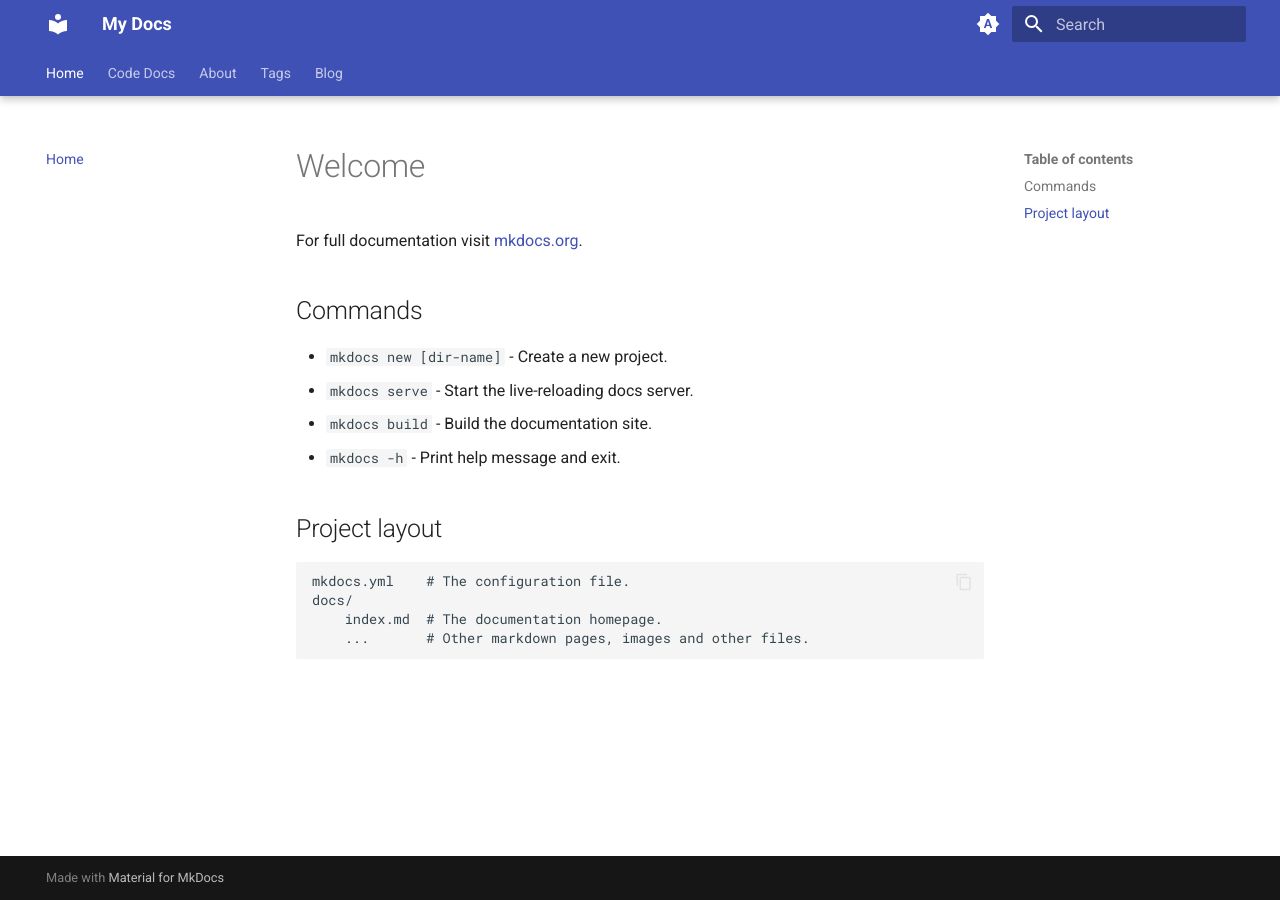
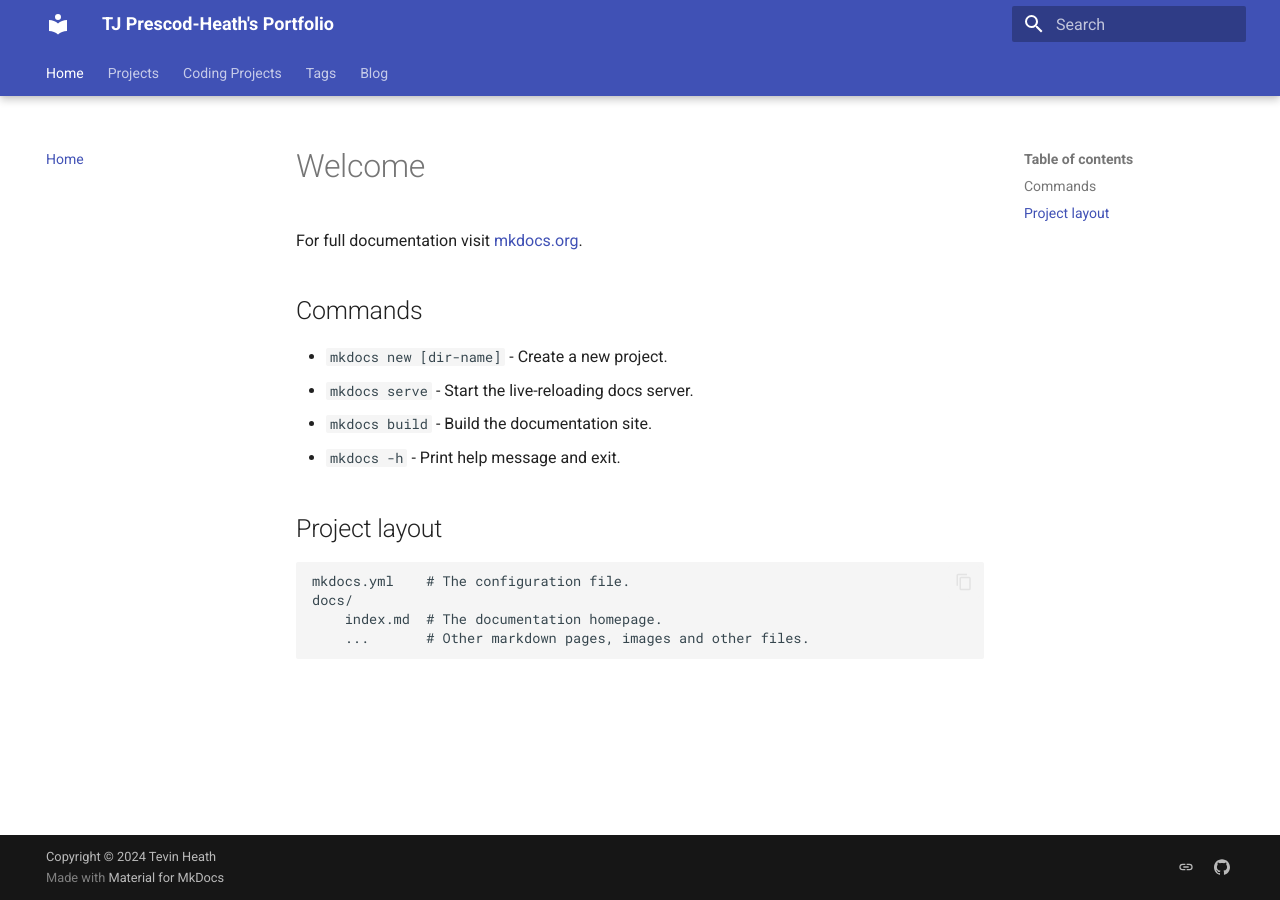
Before and after one commit to TevHeath/tevheath.github.io, an MkDocs documentation site: the page built from docs/index.md, in a window 1280 px wide. Built offline with MkDocs 1.6.1 and Material for MkDocs 9.7.7, drawn with Linux system fonts in a browser that asks for light colours.

```diff
--- a/mkdocs.yml
+++ b/mkdocs.yml
@@ -1,14 +1,14 @@
-site_name: My Docs
+site_name: TJ Prescod-Heath's Portfolio
 site_url: https://mydomain.org/mysite
 theme:
   name: material
   palette:
-    # Palette toggle for automatic mode
-    - media: "(prefers-color-scheme)"
-      toggle:
-        icon: material/brightness-auto
-        name: Switch to light mode
-
+#    # Palette toggle for automatic mode
+#    - media: "(prefers-color-scheme)"
+#      toggle:
+#        icon: material/brightness-auto
+#        name: Switch to light mode
+    -
     # Palette toggle for light mode
     - media: "(prefers-color-scheme: light)"
       scheme: default
@@ -66,11 +66,24 @@ markdown_extensions:
 
 nav:
   - Home: index.md
-  - Code Docs:
+  - Projects:
+      - Projects: projects/projects.md
+  - Coding Projects:
       - Code Example: coding/codeblock.md
-  - About:
-      - About Me: about/about.md
-      - Childhood: about/childhood.md
+      - Code Tabs: coding/code-tabs.md
+#  - Tutorials:
+#
+#  - About:
+#      - Current Projects: about/projects.md
+#      - About Me: about/about.md
+#      - Childhood: about/childhood.md
   - Tags: tags.md
   - Blog:
       - blog/index.md
+copyright: Copyright &copy; 2024 Tevin Heath
+extra:
+  social:
+    - icon: simple/linkedin
+      link: https://www.linkedin.com/in/t-j-prescod-heath-bb9697284/
+    - icon: simple/github
+      link: https://github.com/TevHeath
```
Also changed, not shown: docs/coding/code-tabs.md (added, +35 -0 lines), docs/projects/projects.md (added, +12 -0 lines).
